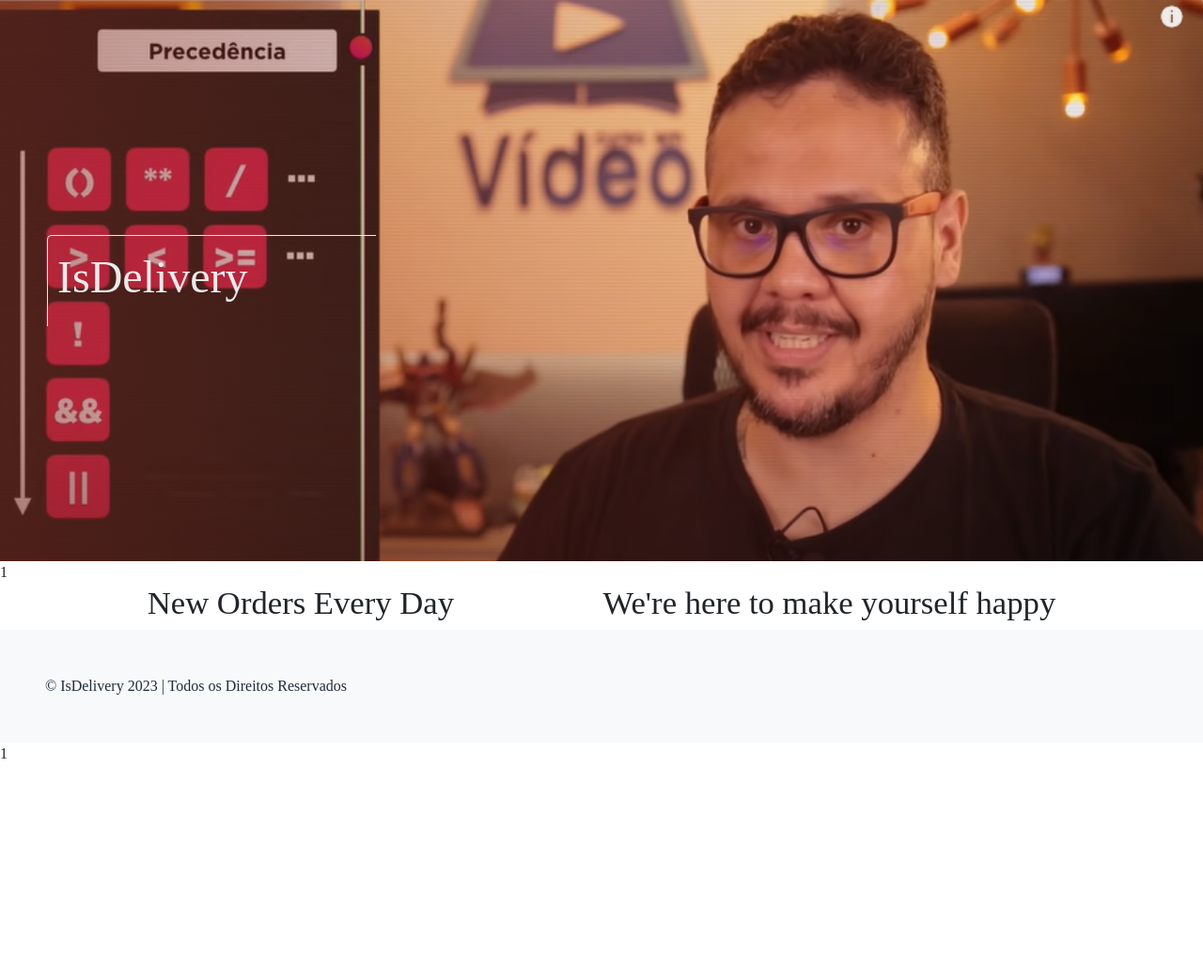
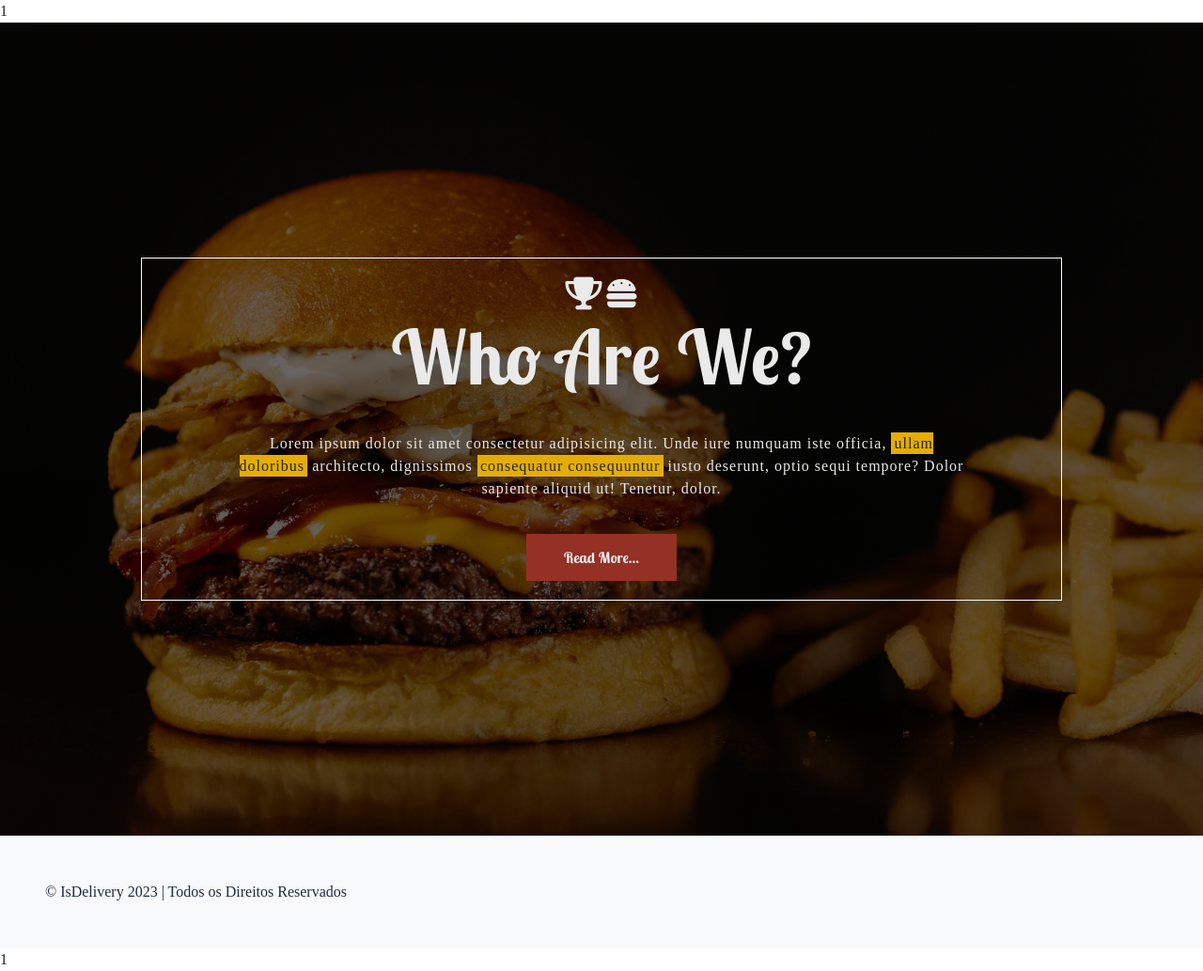
Before and after one commit to isaacrochaoliveira/IsDelivery, a PHP site: page /site/index.php in a window 1280 px wide. Shown: the part 74-1107 px from the top of the page at 94% size. Before the commit the page ends 881 px from the top, so only its background shows below. Run offline with PHP 8.4, Linux system fonts and the light colour scheme; some libraries are stand-ins or nearby versions; some web fonts are replaced.

Commit message:
IsDelivery

```diff
--- a/isdelivery/assets/css/fonts-sizes.css
+++ b/isdelivery/assets/css/fonts-sizes.css
@@ -40,3 +40,7 @@
 .fs-16pt {
     font-size: 16pt !important;
 }
+
+.fs-22pt {
+    font-size: 22pt !important;
+}
--- a/isdelivery/assets/css/fonts.css
+++ b/isdelivery/assets/css/fonts.css
@@ -14,3 +14,13 @@
     font-family: 'Montserrat-Bold';
     src: url('../fonts/Motserrat-Alternate/MontserratAlternates-Bold.ttf');
 }
+
+@font-face {
+    font-family: 'Lobster Regular';
+    src: url('../fonts/Lobster-Two/LobsterTwo-Regular.ttf');
+}
+
+@font-face {
+    font-family: 'Lobster Bold';
+    src: url('../fonts/Lobster-Two/LobsterTwo-Bold.ttf');
+}
--- a/isdelivery/assets/css/styles.css
+++ b/isdelivery/assets/css/styles.css
@@ -63,28 +63,40 @@
     border: 1px solid var(--white-bg) !important;
 }
 
-#section__header {
-    background: linear-gradient(to left, rgba(0, 0, 0, 0), rgba(148, 47, 36, 0.471)), url("../imgs/pngs/guanabara.png") no-repeat;
+/* INDEX */
+
+#about-us-section {
+    background: linear-gradient(rgba(0, 0, 0, 0.6), rgba(0, 0, 0, 0.6)), url('../imgs/jpgs/section_about-us.jpg');
+    background-repeat: no-repeat;
     background-size: cover;
     background-attachment: fixed;
-    padding: 250px 50px;
+    padding: 250px 150px;
     color: var(--white-bg);
+    font-family: 'Lobster Bold';
 }
 
-#section__header .widget__h1 h1 {
-    font-size: 36pt;
-    text-transform: capitalize;
-}
-
-#section__header .widget__h1 {
-    border-top: 1px solid var(--white-bg);
-    border-left: 1px solid var(--white-bg);
-    border-top-left-radius: 5px;
-    width: 350px;
-    padding: 15px 10px;
-}
-
-/* INDEX */
 .small-box {
     font-family: 'Montserrat-Bold';
 }
+
+#about-us-section div > #div_about {
+    padding: 20px 100px;
+    border: 1px solid white;
+}
+
+#about-us-section div > #div_about p {
+    font-family: 'Montserrat-Italic';
+    letter-spacing: 1px;
+}
+
+#about-us-section div > #div_about p > mark {
+    background-color: var(--yellow-bg);
+}
+
+#about-us-section div > #div_about a > .btn-red {
+    background-color: var(--red-bg);
+    color: var(--white-bg);
+    border: none;
+    margin-top: 20px;
+    padding: 13px 40px;
+}
--- a/isdelivery/site/index.php
+++ b/isdelivery/site/index.php
@@ -10,6 +10,9 @@
     <meta charset="UTF-8">
     <meta name="viewport" content="width=device-width, initial-scale=1.0">
     <title>Welcome to <?= SYS_NAME ?></title>
+
+    <!-- FONTAWESOME -->
+    <link rel="stylesheet" href="https://cdnjs.cloudflare.com/ajax/libs/font-awesome/6.5.1/css/all.min.css" integrity="sha512-DTOQO9RWCH3ppGqcWaEA1BIZOC6xxalwEsw9c2QQeAIftl+Vegovlnee1c9QX4TctnWMn13TZye+giMm8e2LwA==" crossorigin="anonymous" referrerpolicy="no-referrer" />
 
     <!-- BOOTSTRAP'S CSS -->
     <link href="https://cdn.jsdelivr.net/npm/bootstrap@5.3.2/dist/css/bootstrap.min.css" rel="stylesheet" integrity="sha384-T3c6CoIi6uLrA9TneNEoa7RxnatzjcDSCmG1MXxSR1GAsXEV/Dwwykc2MPK8M2HN" crossorigin="anonymous">
@@ -27,18 +30,18 @@
 <body>
     <?= include_once('./template/header.php') ?>
 
-    <div class="container">
-        <section>
-            <div class="d-flex flex-wrap justify-content-around">
-                <div>
-                    <h2 class="fs-26pt">New Orders Every Day</h2>
-                </div>
-                <div>
-                    <h2 class="fs-26pt">We're here to make yourself happy</h2>
-                </div>
+    <section id="about-us-section">
+        <div>
+            <div id="div_about" class="text-center">
+                <i class="fa-solid fa-trophy fs-26pt"></i>
+                <i class="fa-solid fa-burger fs-26pt"></i>
+                <h2 class="fs-46pt">Who Are We?</h2>
+                <hr>
+                <p>Lorem ipsum dolor sit amet consectetur adipisicing elit. Unde iure numquam iste officia, <mark>ullam doloribus</mark> architecto, dignissimos <mark>consequatur consequuntur</mark> iusto deserunt, optio sequi tempore? Dolor sapiente aliquid ut! Tenetur, dolor.</p>
+                <a href="#"><button class="btn-red">Read More...</button></a>
             </div>
-        </section>
-    </div>
+        </div>
+    </section>
 
     <?= include_once('./template/footer.php') ?>
     <!-- BOOTSTRAP'S JS -->
--- a/isdelivery/site/template/header.php
+++ b/isdelivery/site/template/header.php
@@ -94,11 +94,4 @@
             </div>
         </div>
     </nav>
-    <section>
-        <div id="section__header">
-            <div class="widget__h1">
-                <h1>IsDelivery</h1>
-            </div>
-        </div>
-    </section>
 </header>
```
Also changed, not shown: isdelivery/assets/fonts/Lobster-Two/OFL.txt (added, +95 -0 lines), isdelivery/assets/fonts/Lobster-Two/LobsterTwo-Bold.ttf (added), isdelivery/assets/fonts/Lobster-Two/LobsterTwo-BoldItalic.ttf (added), isdelivery/assets/fonts/Lobster-Two/LobsterTwo-Italic.ttf (added), isdelivery/assets/fonts/Lobster-Two/LobsterTwo-Regular.ttf (added), isdelivery/assets/imgs/jpgs/background-about-us.jpg (added), isdelivery/assets/imgs/jpgs/section_about-us.jpg (added).
